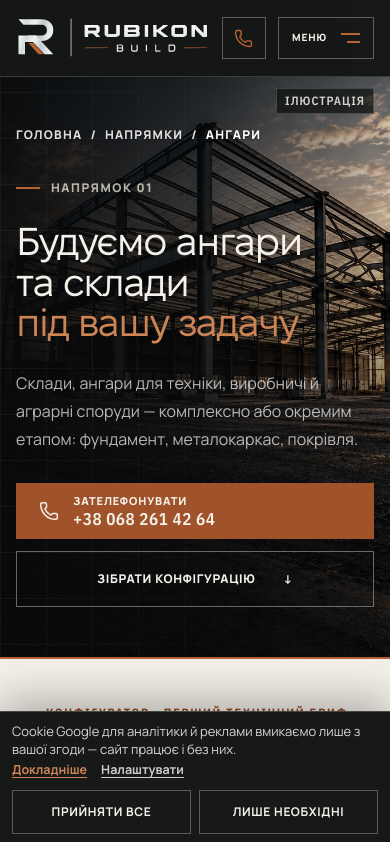
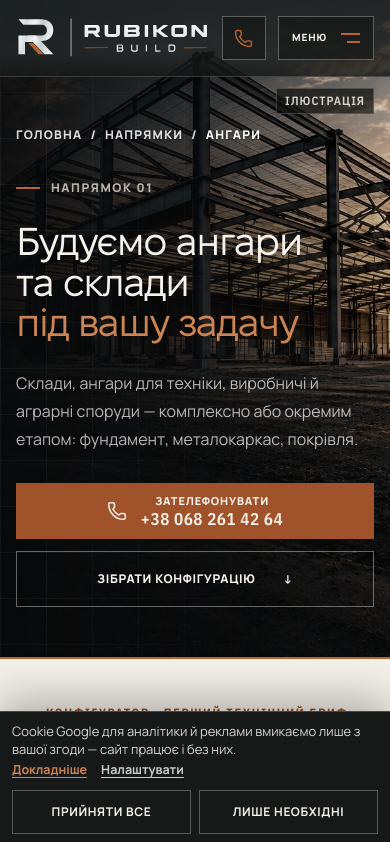
Before and after one commit to leusd100/rubikon-build, a Next.js app: page /angary in a window 390 px wide. Shown: the top 842 px of the page. Built offline with nearby package versions, Linux system fonts and the light colour scheme.

Commit message:
design: centre calls and extend compact Hero headers

```diff
--- a/app/components/HeroHeaderState.tsx
+++ b/app/components/HeroHeaderState.tsx
@@ -1,22 +1,33 @@
 'use client';
 
 import { useEffect } from 'react';
+import { usePathname } from 'next/navigation';
 
-/** The two Hero pages share a translucent top and a denser header after scrolling. */
+/** Compact headers share the Hero treatment; wide HOME/About retain their existing treatment. */
 export function HeroHeaderState() {
+  const pathname = usePathname();
+
   useEffect(() => {
     const root = document.documentElement;
+    const compact = window.matchMedia('(max-width: 1099px)');
+    const wideHero = pathname === '/' || pathname === '/pro-nas';
     const update = () => {
+      if (!compact.matches && !wideHero) {
+        delete root.dataset.heroHeader;
+        return;
+      }
       const state = window.scrollY > 32 ? 'scrolled' : 'top';
       if (root.dataset.heroHeader !== state) root.dataset.heroHeader = state;
     };
     update();
     window.addEventListener('scroll', update, { passive: true });
+    compact.addEventListener('change', update);
     return () => {
       window.removeEventListener('scroll', update);
+      compact.removeEventListener('change', update);
       delete root.dataset.heroHeader;
     };
-  }, []);
+  }, [pathname]);
 
   return null;
 }
--- a/app/components/SiteChrome.tsx
+++ b/app/components/SiteChrome.tsx
@@ -2,6 +2,7 @@ import { Mail, Phone } from 'lucide-react';
 import type { ReactNode } from 'react';
 import { CookieSettingsButton } from './AnalyticsConsent';
 import BrandLogo from './BrandLogo';
+import { HeroHeaderState } from './HeroHeaderState';
 import MobileMenu from './MobileMenu';
 import PrimaryNavLinks from './PrimaryNavLinks';
 import { ThemeOptions, ThemeSwitch } from './ThemeControl';
@@ -114,6 +115,7 @@ function SectionDivider({
 export function SiteHeader() {
   return (
     <header className="site-header">
+      <HeroHeaderState />
       <div className="shell nav-wrap">
         <a className="brand-link" href={siteRoutes.home}>
           <Brand idPrefix="header" />
--- a/app/components/home-v2/HomeV2Hero.tsx
+++ b/app/components/home-v2/HomeV2Hero.tsx
@@ -1,6 +1,5 @@
 import { Phone } from 'lucide-react';
 import { HomeV2HeroMedia } from './HomeV2HeroMedia';
-import { HeroHeaderState } from '../HeroHeaderState';
 import { company, companyContactLinks } from '../../data/company';
 
 // HOME v2 hero: one image, one headline, one line of what we build, two actions (call first). The written
@@ -9,7 +8,6 @@ import { company, companyContactLinks } from '../../data/company';
 export function HomeV2Hero() {
   return (
     <section className="hero hv2-hero" id="top">
-      <HeroHeaderState />
       <div className="hero-media">
         <HomeV2HeroMedia />
       </div>
--- a/app/conversation.css
+++ b/app/conversation.css
@@ -58,7 +58,7 @@
   transition: background var(--duration-fast) ease;
 }
 .conversation-call .conversation-call-icon svg { width: 22px; height: 22px; flex: none; stroke-width: 1.7; }
-.conversation-call .conversation-call-text { flex: 1 1 auto; display: grid; gap: 7px; padding: 0 20px; text-align: left; }
+.conversation-call .conversation-call-text { flex: 1 1 auto; display: grid; gap: 7px; padding: 0 20px; text-align: center; }
 .conversation-call small { font-size: 11px; letter-spacing: .12em; }
 .conversation-call strong { font-size: 20px; letter-spacing: .025em; }
 .conversation-call .conversation-call-arrow { flex: none; padding: 0 24px 0 8px; font-size: 18px; font-weight: 500; transition: transform var(--duration-fast) ease; }
--- a/app/globals.css
+++ b/app/globals.css
@@ -283,9 +283,9 @@ body:has(main:is([data-home="v2"], .about-page)) .header-contacts { background:
    they are calling before the tap. Same box as every .button; only the content is two lines.
    min-width reserves the box: the number is ~4.5 px wider in Plex Condensed than in its fallback,
    and without it the font swap nudged the two actions beside it (a measured layout shift). */
-.hero-call-primary { min-width: 236px; gap: 14px; padding-inline: 22px 26px; }
+.hero-call-primary { min-width: 236px; justify-content: center; gap: 14px; padding-inline: 24px; }
 .hero-call-primary svg { width: 20px; height: 20px; flex: 0 0 20px; stroke-width: 1.8; }
-.hero-call-primary > span { display: grid; gap: 5px; text-align: left; }
+.hero-call-primary > span { display: grid; gap: 5px; text-align: center; }
 .hero-call-primary small { font-size: 11px; font-weight: 800; line-height: 1; letter-spacing: .08em; }
 .hero-call-primary strong { font: 600 17px/1 var(--font-condensed), sans-serif; letter-spacing: .03em; text-transform: none; white-space: nowrap; }
 .button:active, .text-link:active, .section-link:active { transform: translateY(0) scale(.985); }
@@ -964,6 +964,19 @@ body:has(> .cookie-banner) > footer { padding-bottom: var(--cookie-banner-cleara
   .desktop-nav, .header-actions { display: none; }
   .mobile-menu { display: block; }
   .mobile-call { display: inline-flex; }
+  body {
+    --phone-hero-header-alpha: 72%;
+    --phone-hero-menu-alpha: 97%;
+    --phone-hero-header-backdrop: none;
+    --phone-hero-safe-top: env(safe-area-inset-top, 0px);
+    --compact-hero-header-edge: calc(101px + var(--phone-hero-safe-top));
+  }
+  body .site-header :is(.mobile-call, .mobile-menu summary) { min-width: 44px; min-height: 44px; background: rgba(17, 21, 18, .6); }
+  body .service-subhero-media { top: 0; }
+  body .directions-page .directions-hero-sequence-image { top: 0; height: 100%; }
+  :is(.service-subhero-overlay, .directions-subhero .subhero-overlay, .proc-hero-shade) {
+    mask-image: linear-gradient(180deg, transparent calc(var(--compact-hero-header-edge) - 24px), #000 var(--compact-hero-header-edge));
+  }
 }
 
 @media (max-width: 760px) {
@@ -982,6 +995,10 @@ body:has(> .cookie-banner) > footer { padding-bottom: var(--cookie-banner-cleara
   .ghost-word { display: none; }
   section[id], [id="inquiry"] { scroll-margin-top: 88px; }
   a[href], button, summary, input, select, textarea { scroll-margin-top: 88px; }
+  body {
+    --phone-hero-header-alpha: 82%;
+    --compact-hero-header-edge: calc(77px + var(--phone-hero-safe-top, 0px));
+  }
   .nav-wrap { min-height: 76px; gap: 12px; }
   .brand { width: 210px; }
   /* font-size/letter-spacing here are the a11y-legibility values (previously set by a
@@ -1492,7 +1509,7 @@ a.route-service:focus-visible { color: var(--color-dark-text); --color-accent-st
 .hero-call:hover, .hero-call:focus-visible { color: var(--color-accent-on-dark-hover); border-color: color-mix(in srgb, var(--color-accent-on-dark) 72%, transparent); }
 .hero-call-phone-only { display: none; }
 @media (max-width: 760px) {
-  .hero-call-lead { width: 100%; min-width: 0; justify-content: flex-start; }
+  .hero-call-lead { width: 100%; min-width: 0; justify-content: center; }
   .hero-call-lead ~ .text-link { display: none; }
   .hero-call-phone-only { display: inline-flex; }
   .hero-call-phone-only ~ .hero-call { display: none; }
--- a/app/home-v2.css
+++ b/app/home-v2.css
@@ -64,7 +64,7 @@ main[data-home="v2"] .hv2-inquiry-phone { display: none; }
   main[data-home="v2"] .hv2-hero {
     --hv2-header: calc(67px + var(--phone-hero-safe-top, 0px));
     display: flex; flex-direction: column; align-items: stretch; isolation: isolate;
-    min-height: 100svh; height: auto; padding-top: var(--hv2-header); overflow: visible;
+    min-height: 100svh; min-height: 100lvh; height: auto; padding-top: var(--hv2-header); overflow: visible;
   }
   main[data-home="v2"] .hv2-hero .hero-media {
     position: absolute; inset: 0; height: 100%; overflow: hidden;
@@ -78,8 +78,8 @@ main[data-home="v2"] .hv2-inquiry-phone { display: none; }
     background: linear-gradient(180deg, rgba(18,22,19,.18), rgba(18,22,19,.28) var(--hv2-header), rgba(18,22,19,.79) calc(var(--hv2-header) + 140px), rgba(18,22,19,.82) 60%, rgba(18,22,19,.88));
   }
   main[data-home="v2"] .hv2-hero-layout {
-    display: block; grid-area: auto; min-height: 0; margin: auto;
-    width: calc(100% - 40px); padding: 148px 0 calc(66px + env(safe-area-inset-bottom, 0px));
+    display: block; grid-area: auto; min-height: 0; margin: auto auto 0;
+    width: calc(100% - 40px); padding: 148px 0 calc(96px + env(safe-area-inset-bottom, 0px));
   }
   main[data-home="v2"] .hv2-hero h1 { max-width: 36rem; font-size: clamp(1.8125rem, 8.3vw, 2.1875rem); line-height: 1.08; letter-spacing: -.035em; text-wrap: pretty; overflow-wrap: break-word; }
   main[data-home="v2"] .hv2-nowrap { white-space: normal; }
--- a/app/pro-nas/page.tsx
+++ b/app/pro-nas/page.tsx
@@ -1,6 +1,5 @@
 import type { CSSProperties } from 'react';
 import { AboutHeroVideo } from '../components/AboutHeroVideo';
-import { HeroHeaderState } from '../components/HeroHeaderState';
 import { Breadcrumbs, HeroCallButton, SectionHeader, TeamSection } from '../components/SiteChrome';
 import { ConversationSection } from '../components/ConversationSection';
 import { ProcessMotion } from '../components/process/ProcessMotion';
@@ -92,7 +91,6 @@ export default function AboutPage() {
 
       {/* 1 · Hero — the names behind the reputation; words and actions under the title, as on /yak-pratsyuiemo */}
       <section className="subhero about-subhero">
-        <HeroHeaderState />
         <div className="about-hero-media">
           <AboutHeroVideo />
         </div>
```
Also changed, not shown: 4 other files (tests, documents, lock files or other folders).
